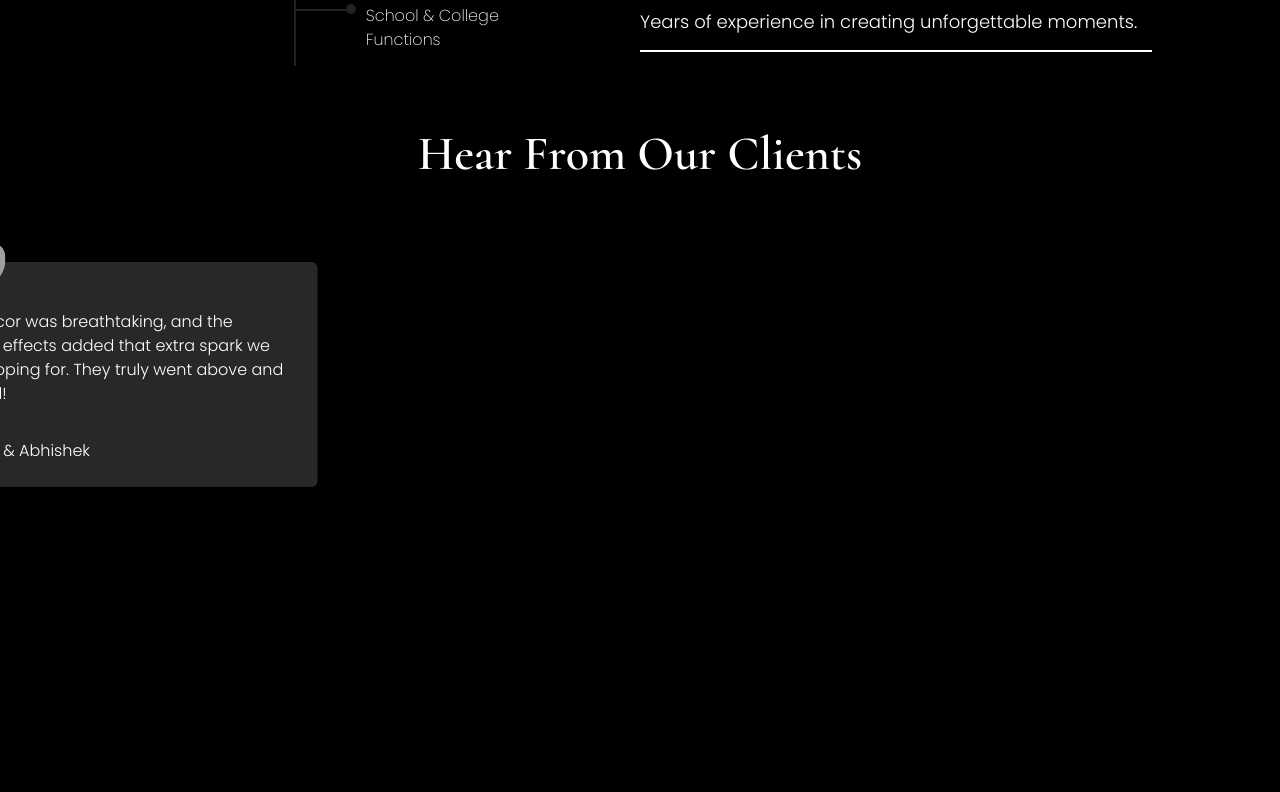
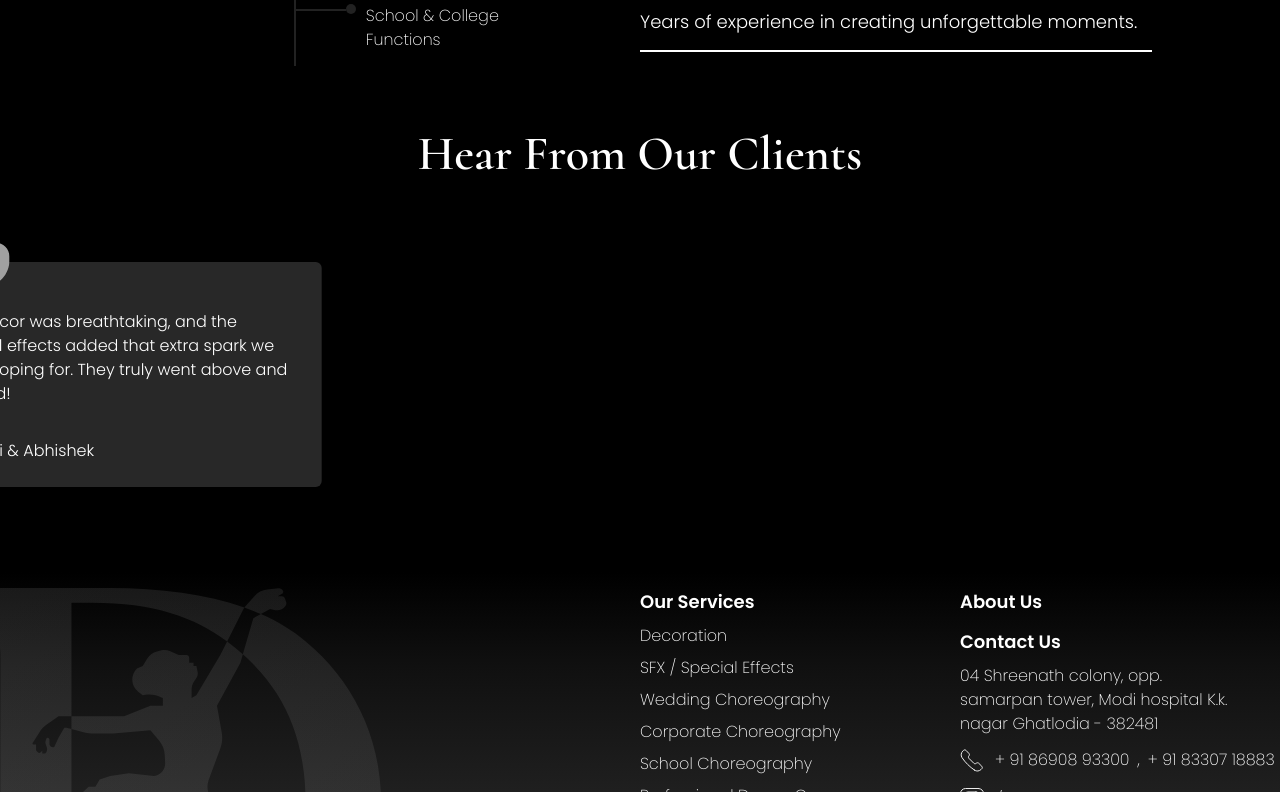
Before and after one commit to dhairyapatel15112021/freelance, a React (Vite) app: page / in a window 1280 px wide. Shown: the part 6288-7080 px from the top of the page. Built offline with nearby package versions, Linux system fonts and the light colour scheme.

Commit message:
new testimonial

```diff
--- a/src/components/Testimonials.tsx
+++ b/src/components/Testimonials.tsx
@@ -19,14 +19,14 @@ export const Testimonials = () => {
   ]
 
   return (
-    <div className='left-0 mt-16 flex flex-col justify-center items-center'>
-      <div className='sticky top-[64px] font-cormorant font-semibold text-4xl md:text-5xl'>
+    <div className='left-0 mt-16 mb-20 flex flex-col justify-center items-center'>
+      <div className='font-cormorant font-semibold text-4xl md:text-5xl'>
         Hear From Our Clients
         {/* https://www.youtube.com/watch?v=4ehYkfh7P-I */}
       </div>
-      <div ref={targetRef} className='relative h-[1000px] md:h-[900px] w-screen'>
+      <div ref={targetRef} className='relative w-screen'>
+        {/* h-[1000px] md:h-[900px] above */}
         <div className='sticky top-[176px] flex items-center mt-16 overflow-hidden'>
-          {/* overflow-hidden for above div */}
           <motion.div style={{x}} className='flex gap-4'>
             {
               data.map((item,index)=>{
```
